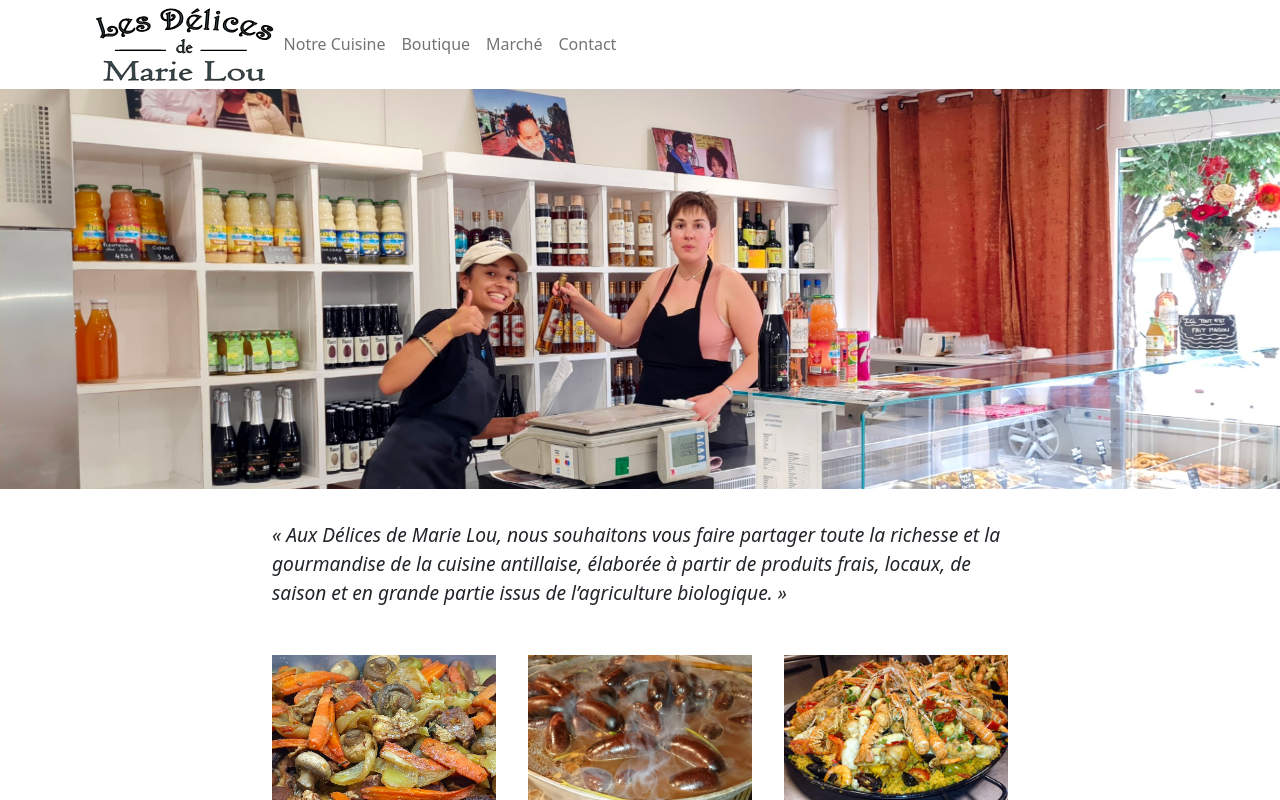
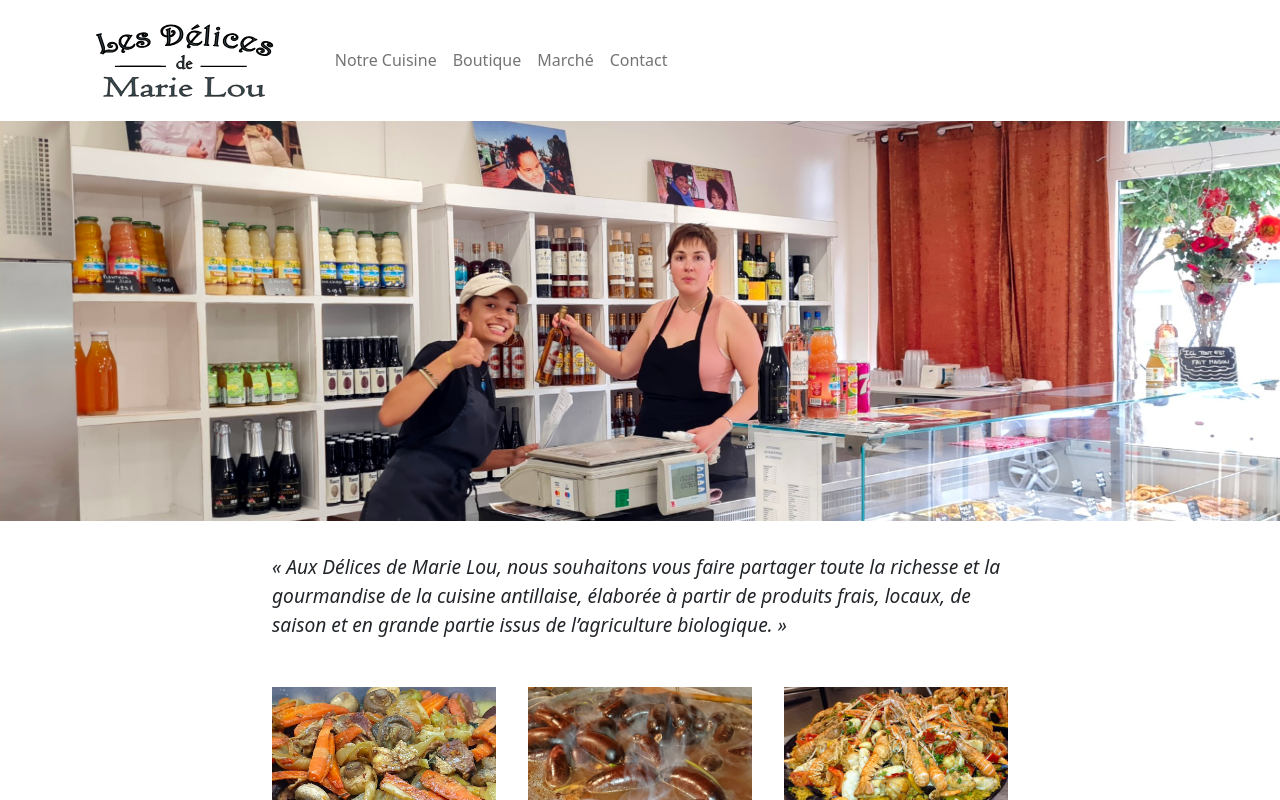
Before and after one commit to JuliePruvost/LesDelicesDeMarieLou, a Next.js app: page / in a window 1280 px wide. Shown: the top 800 px of the page. Built offline with nearby package versions, Linux system fonts and the light colour scheme.

Commit message:
fix images

```diff
--- a/components/layout/header/NavigationBar.module.scss
+++ b/components/layout/header/NavigationBar.module.scss
@@ -14,26 +14,12 @@
     }
 }
 
-.main-nav-item {
+.mainNavItem {
     fill:var(--primary-color);
     stroke: var(--primary-color);
-
-    .main-nav-item-underline {
-        opacity: 0;
-        stroke: var(--accent-color);
-    }
-    &:hover {
-        .main-nav-item-underline {
-            opacity: 1;
-            stroke: var(--primary-color);
-        }
-    }
-    &.active {
-        .main-nav-item-underline {
-            opacity: 1;
-            stroke: var(--accent-color);
-        }
-    }
+    margin-right: 4vw;
+    margin-top: 2vh;
+    margin-bottom: 2vh;
 }
 
 .common-nav-item {
--- a/components/layout/header/NavigationBar.tsx
+++ b/components/layout/header/NavigationBar.tsx
@@ -16,7 +16,7 @@ const MainNavigationItem = () => {
         </Nav.Item>*/
     return (
         <Link href={routeDescriptions[0].path!} passHref>
-            <Nav.Link className={styles["main-nav-item"]}>
+            <Nav.Link className={styles.mainNavItem}>
                 <MainLogo width="181.56" height='72.947' />
             </Nav.Link>
         </Link>
--- a/components/layout/header/Routes.tsx
+++ b/components/layout/header/Routes.tsx
@@ -18,7 +18,6 @@ export const routeDescriptions: RouteDescription[] = [
     createRouteDescription('Boutique', 'boutique'),
     createRouteDescription('Marché', 'marche'),
     createRouteDescription('Contact', 'contact'),
-    // createRouteDescription('PRINT', 'print', <ResumeView />)
 ];
 
 export default routeDescriptions;
--- a/next.config.js
+++ b/next.config.js
@@ -17,7 +17,7 @@ if (isGithubActions) {
 const nextConfig = {
     images: {
         loader: "akamai",
-        path: "",
+        path: "/",
     },
     assetPrefix: assetPrefix,
     basePath: basePath,
```
